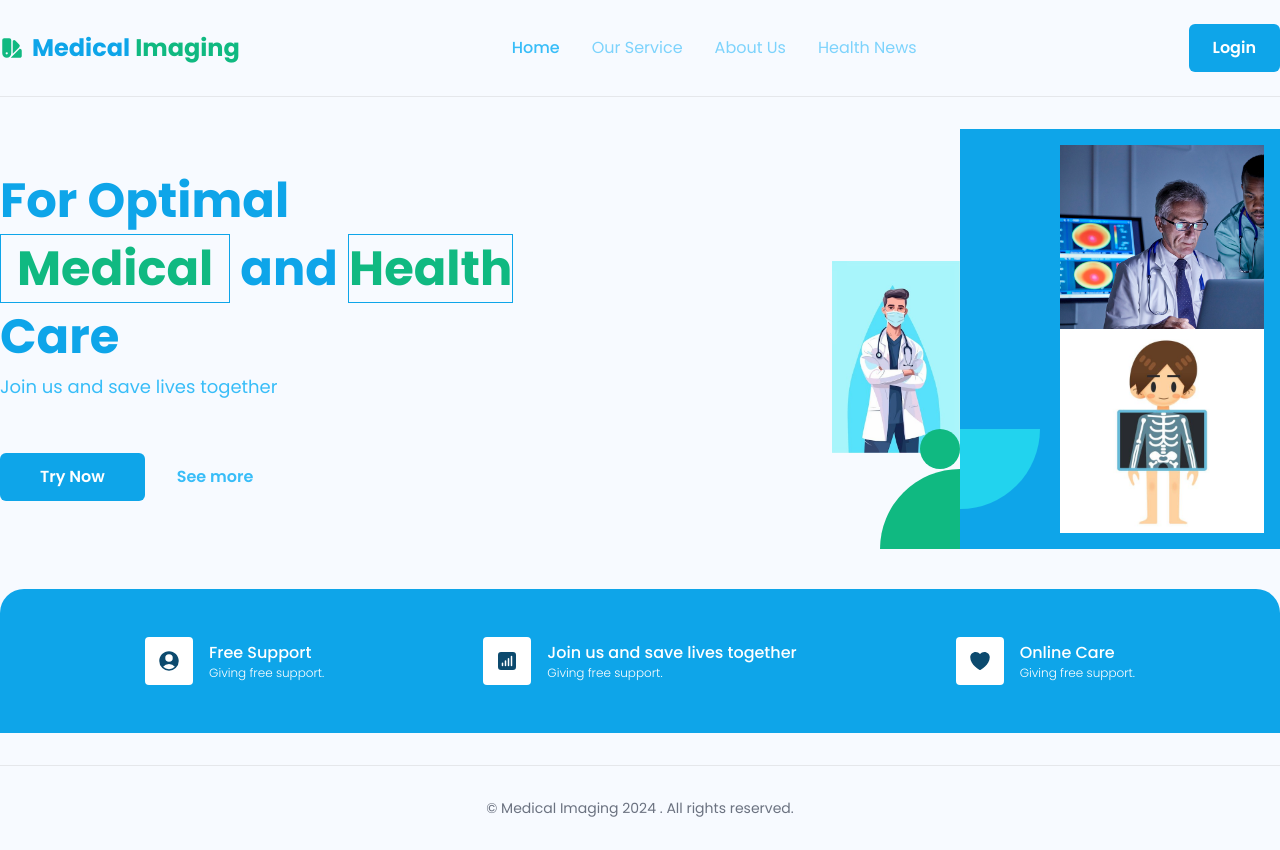
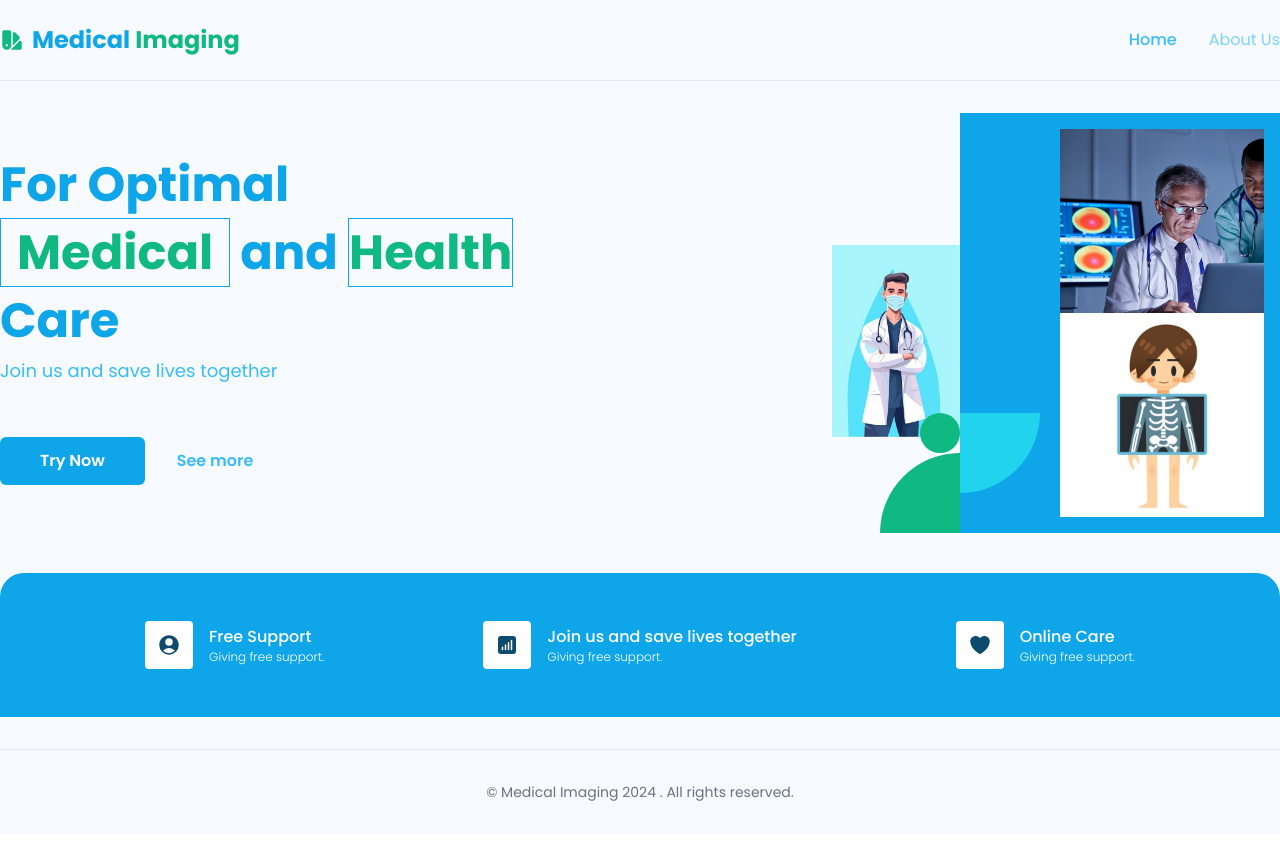
Before and after one commit to Felmeta-M/medical-imaging, a Next.js app in the folder frontend/: page / in a window 1280 px wide. Built offline with nearby package versions, Linux system fonts and the light colour scheme.

Commit message:
updating header

```diff
--- a/frontend/src/app/header.tsx
+++ b/frontend/src/app/header.tsx
@@ -34,20 +34,20 @@ export default function Header({}: Props) {
         link: "/",
         active: true,
       },
-      {
-        title: "Our Service",
-        link: "/",
-      },
+      // {
+        // title: "Our Service",
+        // link: "/",
+      // },
       {
         title: "About Us",
         link: "/",
       },
-      {
-        title: "Health News",
-        link: "/",
-      },
+      // {
+      //   title: "Health News",
+      //   link: "/",
+      // },
     ],
-    button: "Login",
+    // button: "Login",
   };
   return (
     <header className="flex w-full py-6 border-b">
@@ -76,9 +76,9 @@ export default function Header({}: Props) {
         </ul>
 
         {/* Buttons */}
-        <button className="rounded-md bg-sky-500 px-6 py-3 font-semibold text-white transition hover:bg-sky-700/90 focus:outline-none">
+        {/* <button className="rounded-md bg-sky-500 px-6 py-3 font-semibold text-white transition hover:bg-sky-700/90 focus:outline-none">
           {content?.button}
-        </button>
+        </button> */}
       </nav>
     </header>
   );
```
